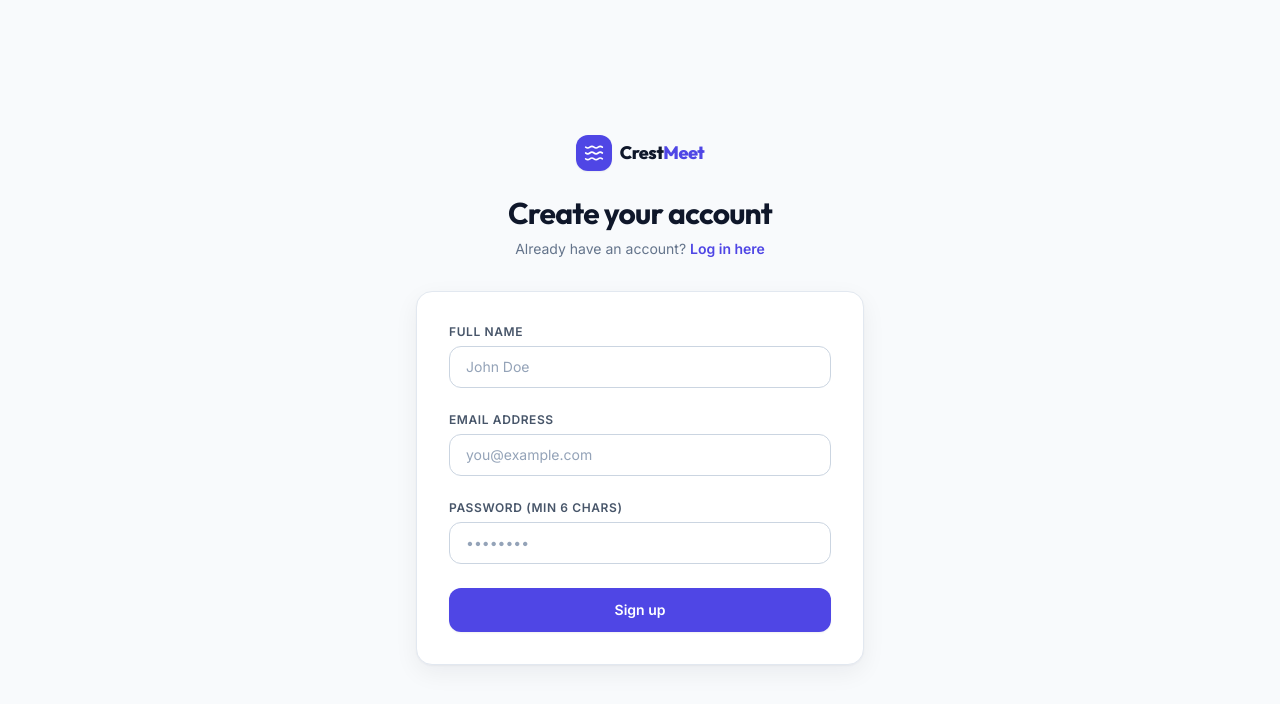
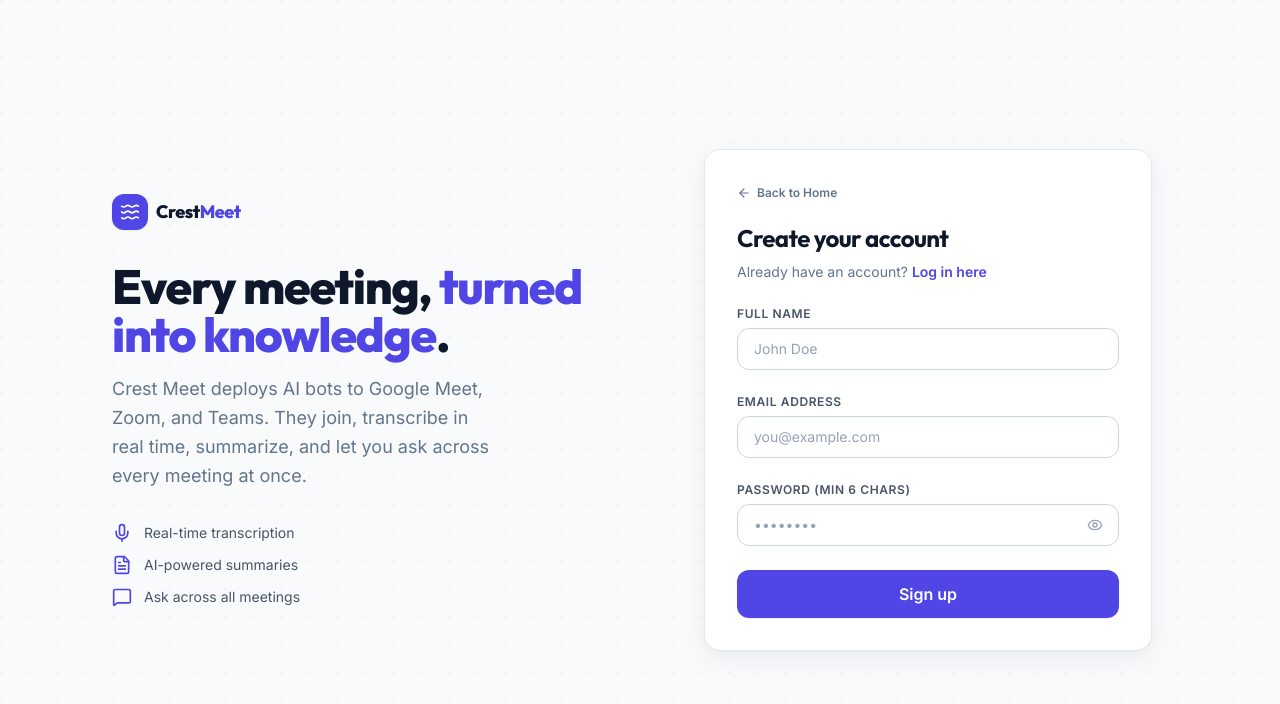
Before and after one commit to basit-s-crest/Meeting-Bots-Crest, a Next.js app in the folder dashboard/frontend/: page /signup in a window 1280 px wide. Shown: the top 704 px of the page. Built offline with nearby package versions, Linux system fonts and the light colour scheme; no server answers.

Commit message:
login-signup routing logic fixed , ui changed

```diff
--- a/dashboard/frontend/src/app/(auth)/signup/page.tsx
+++ b/dashboard/frontend/src/app/(auth)/signup/page.tsx
@@ -2,11 +2,13 @@
 
 import { useState } from "react";
 import Link from "next/link";
+import { AlertCircle } from "lucide-react";
 import { useAuth } from "@/context/AuthContext";
-import { Card } from "@/components/ui/Card";
+import { AuthShell } from "@/components/auth/AuthShell";
+import { PasswordInput } from "@/components/auth/PasswordInput";
 import { Input } from "@/components/ui/Input";
 import { Button } from "@/components/ui/Button";
-import { Logo } from "@/components/ui/Logo";
+import { cn } from "@/lib/cn";
 
 export default function SignupPage() {
   const [name, setName] = useState("");
@@ -32,14 +34,22 @@ export default function SignupPage() {
     }
   };
 
+  const strength =
+    password.length < 6 ? "Weak" : password.length < 10 ? "Medium" : "Strong";
+  const strengthColor =
+    password.length < 6
+      ? "bg-warning"
+      : password.length < 10
+      ? "bg-brand-500"
+      : "bg-success";
+  const strengthWidth =
+    password.length < 6 ? "w-1/3" : password.length < 10 ? "w-2/3" : "w-full";
+
   return (
-    <div className="flex min-h-screen flex-col justify-center py-12 sm:px-6 lg:px-8 bg-bg">
-      <div className="sm:mx-auto sm:w-full sm:max-w-md flex flex-col items-center">
-        <Logo />
-        <h2 className="mt-6 text-center font-display text-3xl font-bold tracking-tight text-ink">
-          Create your account
-        </h2>
-        <p className="mt-2 text-center text-sm text-ink-mute">
+    <AuthShell
+      title="Create your account"
+      subtitle={
+        <>
           Already have an account?{" "}
           <Link
             href="/login"
@@ -47,15 +57,14 @@ export default function SignupPage() {
           >
             Log in here
           </Link>
-        </p>
-      </div>
-
-      <div className="mt-8 sm:mx-auto sm:w-full sm:max-w-md">
-        <Card className="p-8 bg-surface border border-border rounded-xl">
-          <form onSubmit={handleSubmit} className="space-y-6">
+        </>
+      }
+    >
+      <form onSubmit={handleSubmit} className="mt-6 space-y-6">
         {error && (
-              <div className="rounded-lg bg-red-500/10 p-3 text-sm text-red-600 dark:text-red-400 font-semibold border border-red-500/20">
-                {error}
+          <div className="flex items-start gap-2.5 rounded-lg bg-danger-soft p-3.5 text-sm text-danger border border-danger/20">
+            <AlertCircle className="h-4 w-4 mt-0.5 flex-shrink-0" />
+            <span>{error}</span>
           </div>
         )}
 
@@ -81,9 +90,9 @@ export default function SignupPage() {
           disabled={submitting}
         />
 
-            <Input
+        <div className="space-y-1.5">
+          <PasswordInput
             id="password"
-              type="password"
             label="Password (min 6 chars)"
             value={password}
             onChange={(e) => setPassword(e.target.value)}
@@ -91,13 +100,29 @@ export default function SignupPage() {
             required
             disabled={submitting}
           />
+          {password && (
+            <div className="space-y-1.5">
+              <div className="flex items-center justify-between text-xs text-ink-mute">
+                <span>Password strength</span>
+                <span>{strength}</span>
+              </div>
+              <div className="h-1.5 w-full overflow-hidden rounded-full bg-surface-2">
+                <div
+                  className={cn(
+                    "h-full rounded-full transition-all",
+                    strengthColor,
+                    strengthWidth,
+                  )}
+                />
+              </div>
+            </div>
+          )}
+        </div>
 
-            <Button type="submit" className="w-full flex justify-center py-3" disabled={submitting}>
+        <Button type="submit" size="lg" className="w-full" disabled={submitting}>
           {submitting ? "Creating account..." : "Sign up"}
         </Button>
       </form>
-        </Card>
-      </div>
-    </div>
+    </AuthShell>
   );
 }
--- /dev/null
+++ b/dashboard/frontend/src/components/auth/AuthShell.tsx
@@ -0,0 +1,75 @@
+"use client";
+
+import Link from "next/link";
+import { ArrowLeft, Mic, FileText, MessageSquare } from "lucide-react";
+import { Card } from "@/components/ui/Card";
+import { Logo } from "@/components/ui/Logo";
+
+const features = [
+  { icon: Mic, text: "Real-time transcription" },
+  { icon: FileText, text: "AI-powered summaries" },
+  { icon: MessageSquare, text: "Ask across all meetings" },
+];
+
+interface AuthShellProps {
+  title: string;
+  subtitle: React.ReactNode;
+  children: React.ReactNode;
+}
+
+export function AuthShell({ title, subtitle, children }: AuthShellProps) {
+  return (
+    <div className="page-bg min-h-screen">
+      <div className="relative mx-auto grid min-h-screen w-full max-w-6xl items-center gap-12 lg:grid-cols-2 lg:gap-0">
+        {/* Left — brand visual */}
+        <div
+          className="hall-reveal flex flex-col justify-center p-8 sm:p-12"
+          style={{ ["--i" as string]: 0 }}
+        >
+          <Logo />
+          <h1 className="mt-8 font-display text-4xl font-extrabold tracking-tight text-ink sm:text-5xl">
+            Every meeting,{" "}
+            <span className="text-brand-600">turned into knowledge</span>.
+          </h1>
+          <p className="mt-4 max-w-sm text-lg leading-relaxed text-ink-mute">
+            Crest Meet deploys AI bots to Google Meet, Zoom, and Teams. They
+            join, transcribe in real time, summarize, and let you ask across
+            every meeting at once.
+          </p>
+          <ul className="mt-8 space-y-3">
+            {features.map((f) => (
+              <li
+                key={f.text}
+                className="flex items-center gap-3 text-sm text-ink-soft transition-colors hover:text-ink"
+              >
+                <f.icon className="h-5 w-5 text-brand-600" />
+                {f.text}
+              </li>
+            ))}
+          </ul>
+        </div>
+
+        {/* Right — form */}
+        <div
+          className="hall-reveal flex items-center justify-center p-8"
+          style={{ ["--i" as string]: 1 }}
+        >
+          <Card className="w-full max-w-md p-8 shadow-pop">
+            <Link
+              href="/"
+              className="inline-flex items-center gap-1.5 text-xs font-semibold text-ink-mute hover:text-ink transition-colors"
+            >
+              <ArrowLeft className="h-3.5 w-3.5" />
+              Back to Home
+            </Link>
+            <h2 className="mt-4 font-display text-2xl font-bold tracking-tight text-ink">
+              {title}
+            </h2>
+            <p className="mt-2 text-sm text-ink-mute">{subtitle}</p>
+            {children}
+          </Card>
+        </div>
+      </div>
+    </div>
+  );
+}
--- /dev/null
+++ b/dashboard/frontend/src/components/auth/PasswordInput.tsx
@@ -0,0 +1,47 @@
+"use client";
+
+import { useState } from "react";
+import { Eye, EyeOff } from "lucide-react";
+import { cn } from "@/lib/cn";
+
+const fieldBase =
+  "w-full rounded-lg border border-border-strong bg-surface px-4 py-2.5 text-sm text-ink placeholder:text-ink-faint transition-colors focus:outline-none focus:border-brand-500 focus:ring-2 focus:ring-brand-500/20 disabled:bg-surface-2 disabled:text-ink-mute";
+
+export function PasswordInput({
+  label,
+  className,
+  id,
+  ...props
+}: { label?: string } & React.InputHTMLAttributes<HTMLInputElement>) {
+  const [show, setShow] = useState(false);
+
+  return (
+    <div className="space-y-1.5">
+      {label && (
+        <label
+          htmlFor={id}
+          className="block text-xs font-semibold text-ink-soft uppercase tracking-wider"
+        >
+          {label}
+        </label>
+      )}
+      <div className="relative">
+        <input
+          id={id}
+          type={show ? "text" : "password"}
+          className={cn(fieldBase, "pr-12", className)}
+          {...props}
+        />
+        <button
+          type="button"
+          tabIndex={-1}
+          onClick={() => setShow(!show)}
+          className="absolute right-3 top-1/2 -translate-y-1/2 rounded-md p-1 text-ink-faint hover:text-ink-mute transition-colors"
+          aria-label={show ? "Hide password" : "Show password"}
+        >
+          {show ? <EyeOff className="h-4 w-4" /> : <Eye className="h-4 w-4" />}
+        </button>
+      </div>
+    </div>
+  );
+}
--- a/dashboard/frontend/src/components/marketing/Hero.tsx
+++ b/dashboard/frontend/src/components/marketing/Hero.tsx
@@ -1,7 +1,10 @@
+"use client";
+
 import { ArrowRight, Mic, Play, Check } from "lucide-react";
 import { Button } from "@/components/ui/Button";
 import { Container } from "@/components/ui/Container";
 import { Badge } from "@/components/ui/Badge";
+import { useAuth } from "@/context/AuthContext";
 
 const transcript = [
   {
@@ -22,6 +25,8 @@ const transcript = [
 ];
 
 export function Hero() {
+  const { user } = useAuth() || {};
+
   return (
     <div className="relative border-b border-border bg-surface">
       <div className="hero-gradient" aria-hidden />
@@ -56,11 +61,11 @@ export function Hero() {
               className="hall-reveal mt-9 flex flex-col items-start gap-3 sm:flex-row"
               style={{ ["--i" as string]: 3 }}
             >
-              <Button href="/projects" size="lg">
-                Open the app
+              <Button href={user ? "/projects" : "/login"} size="lg">
+                {user ? "Open the app" : "Get started"}
                 <ArrowRight className="h-4 w-4" />
               </Button>
-              <Button href="/projects" variant="secondary" size="lg">
+              <Button href={user ? "/projects" : "/login"} variant="secondary" size="lg">
                 <Play className="h-4 w-4" />
                 Watch demo
               </Button>
--- a/dashboard/frontend/src/components/ui/Navbar.tsx
+++ b/dashboard/frontend/src/components/ui/Navbar.tsx
@@ -1,7 +1,10 @@
+"use client";
+
 import Link from "next/link";
 import { Button } from "@/components/ui/Button";
 import { Logo } from "@/components/ui/Logo";
 import { Container } from "@/components/ui/Container";
+import { useAuth } from "@/context/AuthContext";
 
 const navLinks = [
   { href: "#features", label: "Features" },
@@ -10,6 +13,8 @@ const navLinks = [
 ];
 
 export function Navbar() {
+  const { user } = useAuth() || {};
+
   return (
     <header className="sticky top-0 z-40 border-b border-border bg-surface/80 backdrop-blur-md">
       <Container className="flex h-16 items-center justify-between">
@@ -27,12 +32,12 @@ export function Navbar() {
         </nav>
         <div className="flex items-center gap-3">
           <Link
-            href="/projects"
+            href={user ? "/projects" : "/login"}
             className="hidden sm:inline-flex text-sm font-semibold text-ink-soft transition-colors hover:text-ink"
           >
-            Sign in
+            {user ? "Dashboard" : "Sign in"}
           </Link>
-          <Button href="/projects" size="sm">
+          <Button href={user ? "/projects" : "/login"} size="sm">
             Open App
           </Button>
         </div>
--- a/dashboard/frontend/src/context/AuthContext.tsx
+++ b/dashboard/frontend/src/context/AuthContext.tsx
@@ -63,9 +63,9 @@ export function AuthProvider({ children }: { children: React.ReactNode }) {
     const isAppRoute = pathname.startsWith("/projects") || pathname.startsWith("/dashboard");
 
     if (!user && isAppRoute) {
-      router.push("/login");
-    } else if (user && (isAuthRoute || pathname === "/")) {
-      router.push("/projects");
+      router.replace("/login");
+    } else if (user && isAuthRoute) {
+      router.replace("/projects");
     }
   }, [user, loading, pathname, router]);
 
@@ -113,7 +113,7 @@ export function AuthProvider({ children }: { children: React.ReactNode }) {
       console.error("[Auth] Logout request failed:", e);
     } finally {
       setUser(null);
-      router.push("/login");
+      router.replace("/");
     }
   };
 
```
Also changed, not shown: dashboard/frontend/src/app/(auth)/login/page.tsx (+33 -25 lines). Lines whose indentation alone changed are shown as unchanged.
